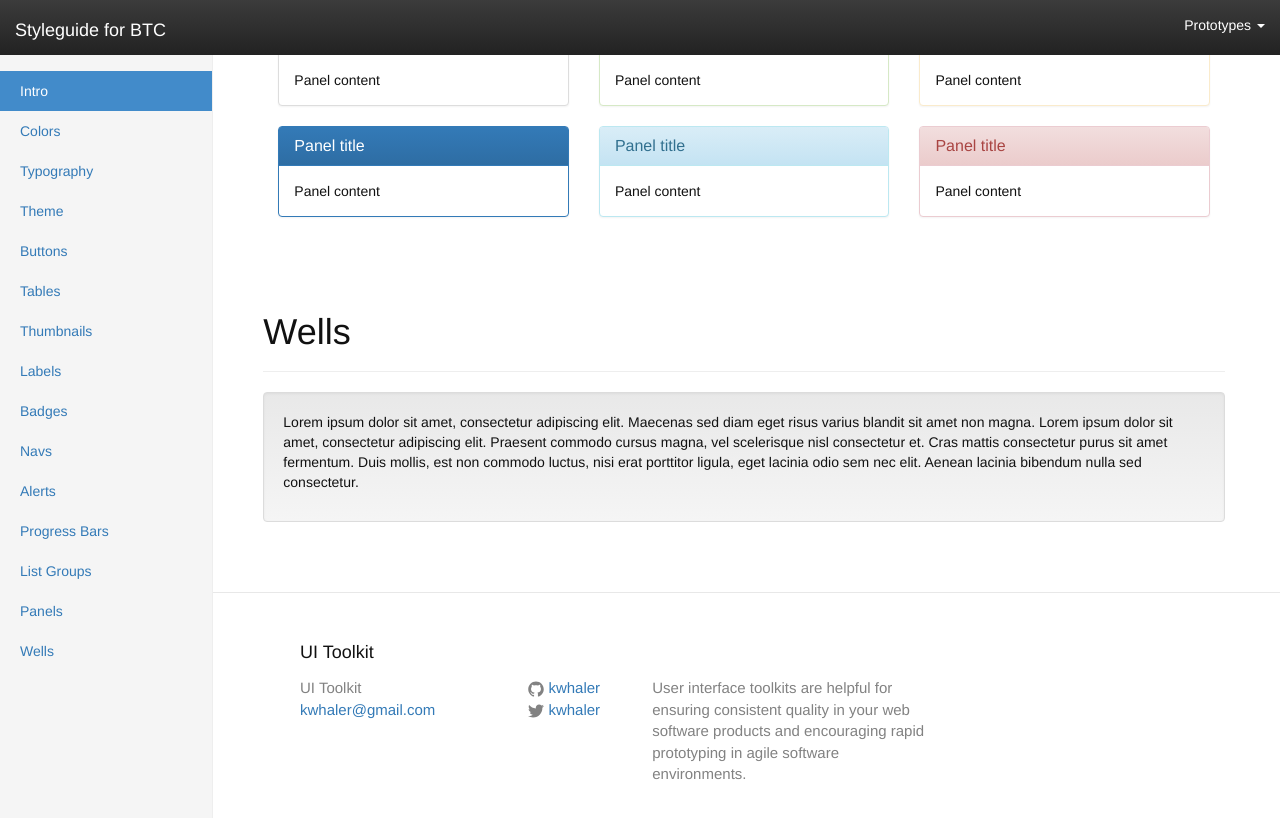
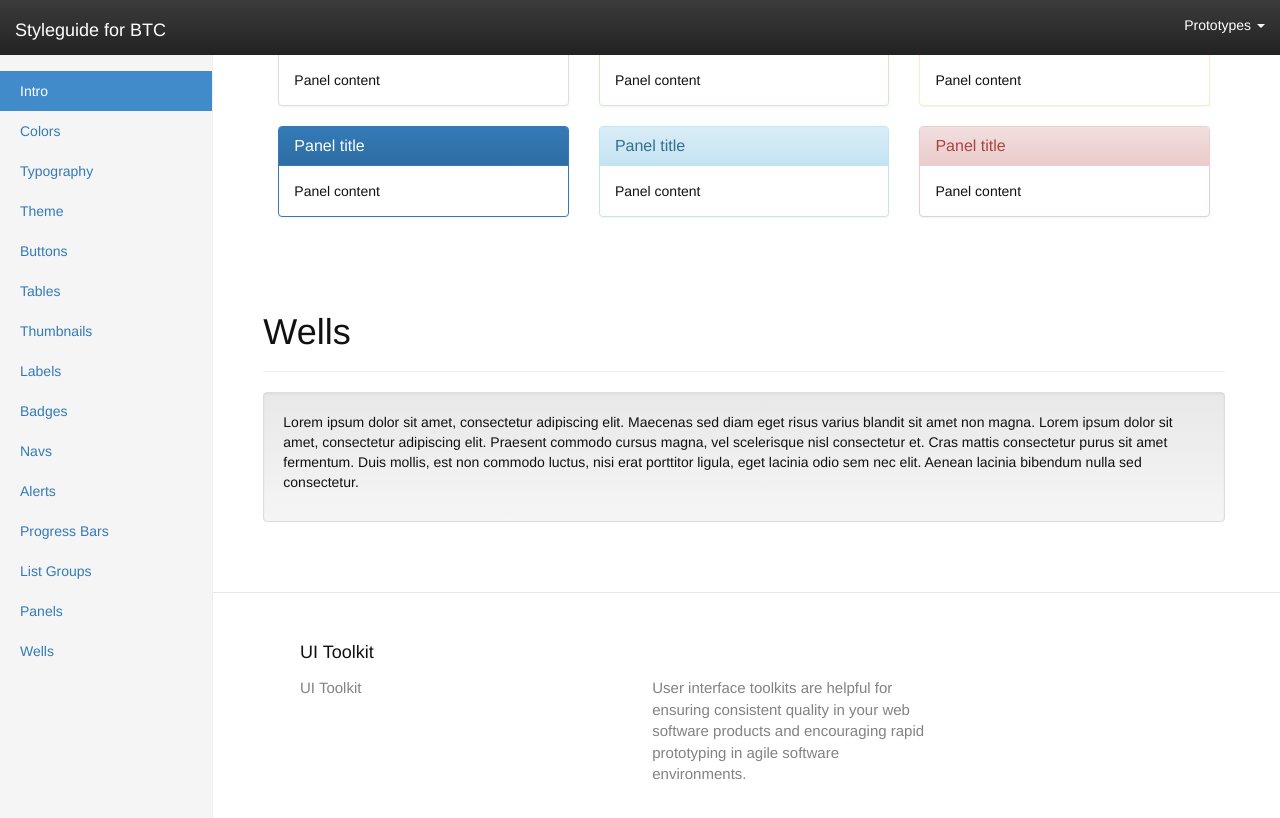
Before and after one commit to hackoregon/btc-styleguide, a Jekyll site: the page built from index.html, in a window 1280 px wide and 900 px high, scrolled down 6080 px. Shown: the top 818 px of the window. Built offline with Jekyll 4.4.1, drawn with Linux system fonts in a browser that asks for light colours; nearby versions of some CDN libraries.

```diff
--- a/_config.yml
+++ b/_config.yml
@@ -1,12 +1,12 @@
 # Site settings
 title: UI Toolkit
-email: kwhaler@gmail.com
+email:
 description: > # this means to ignore newlines until "baseurl:"
   User interface toolkits are helpful for ensuring consistent quality in your web software products and encouraging rapid prototyping in agile software environments.
 baseurl: "/btc-toolkit" # the subpath of your site, e.g. /blog/
-url: "http://kwhaler.github.io" # the base hostname & protocol for your site
-twitter_username: kwhaler
-github_username:  kwhaler
+url: "http://hackoregon.github.io" # the base hostname & protocol for your site
+twitter_username:
+github_username:
 
 # Build settings
 markdown: kramdown
```
Also changed, not shown: README.md.
